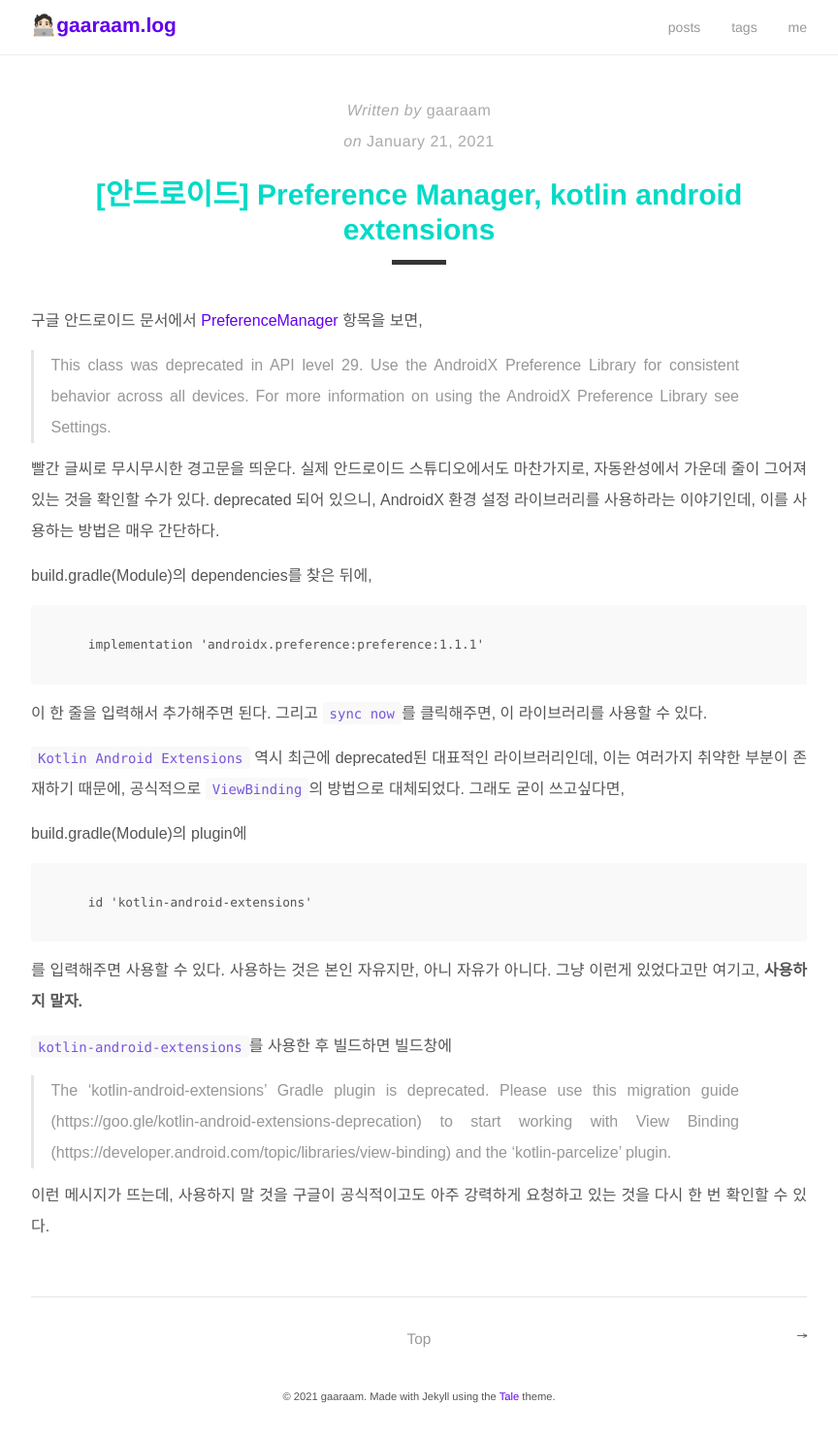
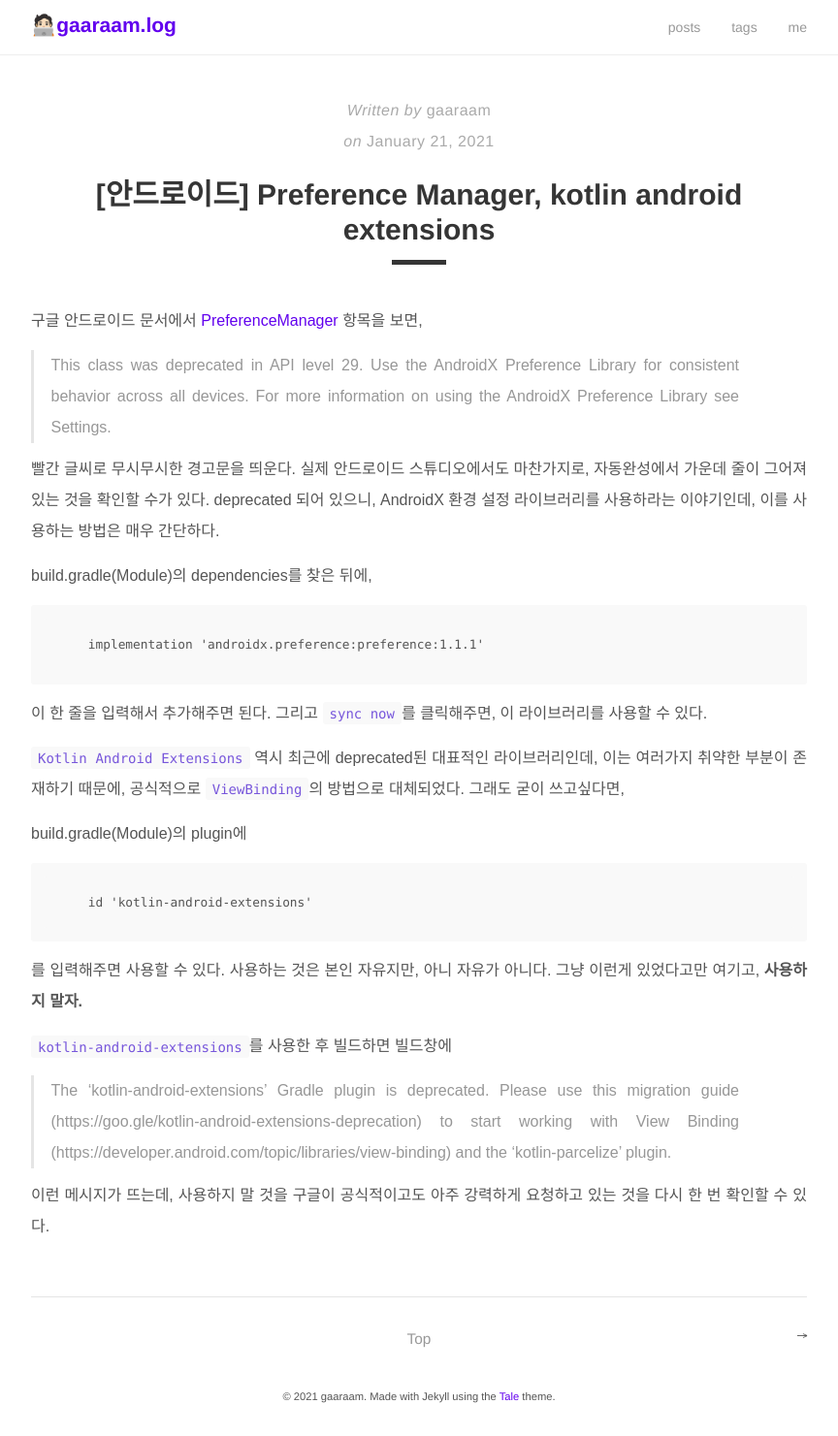
Before and after one commit to Leegaramm/Leegaramm-github.io, a Jekyll site: the page built from _posts/2021-01-21-PreferenceManager.md, in a window 1280 px wide. Shown: the whole page at 97% size, without its empty margins (208-1072 px from the left). Built offline with Jekyll 4.4.1, drawn with Linux system fonts in a browser that asks for light colours.

Commit message:
Update _post.scss

```diff
--- a/_sass/tale/_post.scss
+++ b/_sass/tale/_post.scss
@@ -14,8 +14,7 @@
   }
 
   &-title {
-    color: $green;
-    //color: $default-shade;
+    color: $default-shade;
     font-family: $sans-serif;
     font-size: 30px;
     margin: 1rem 0;
```
